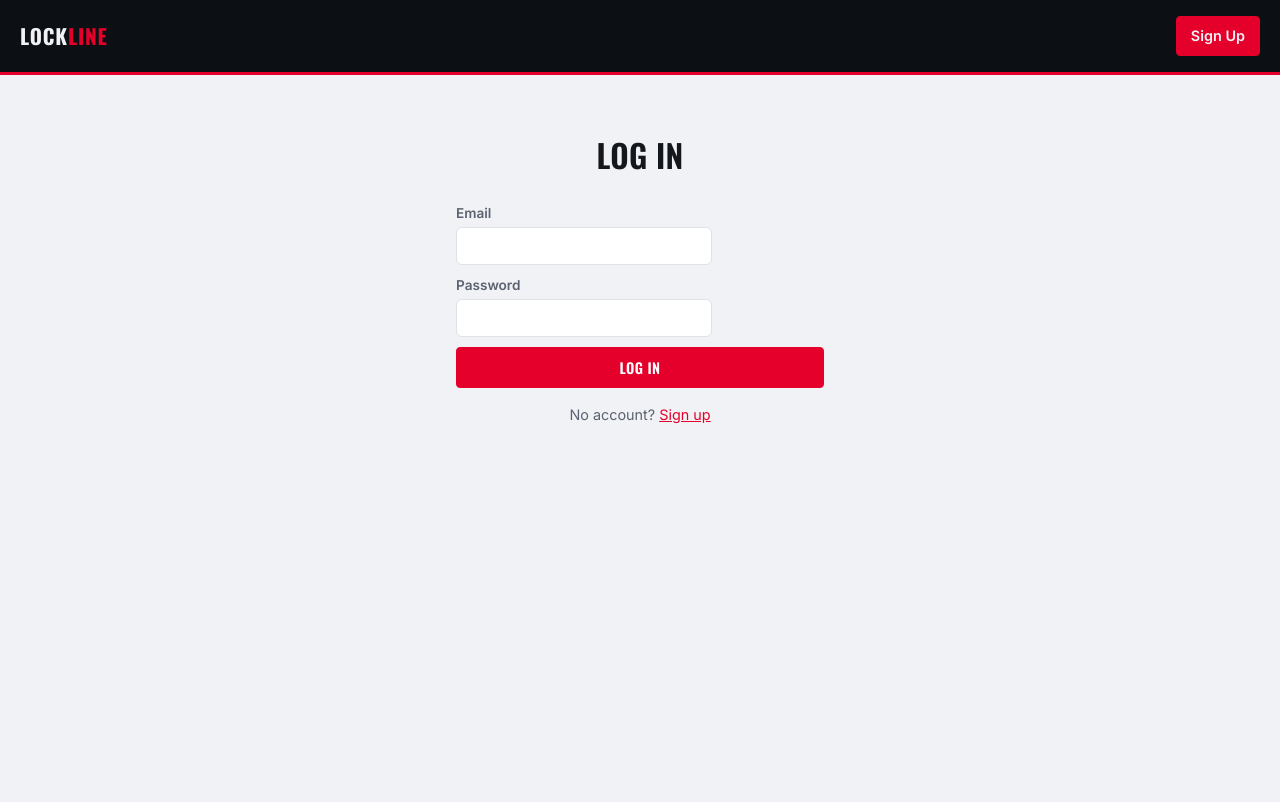
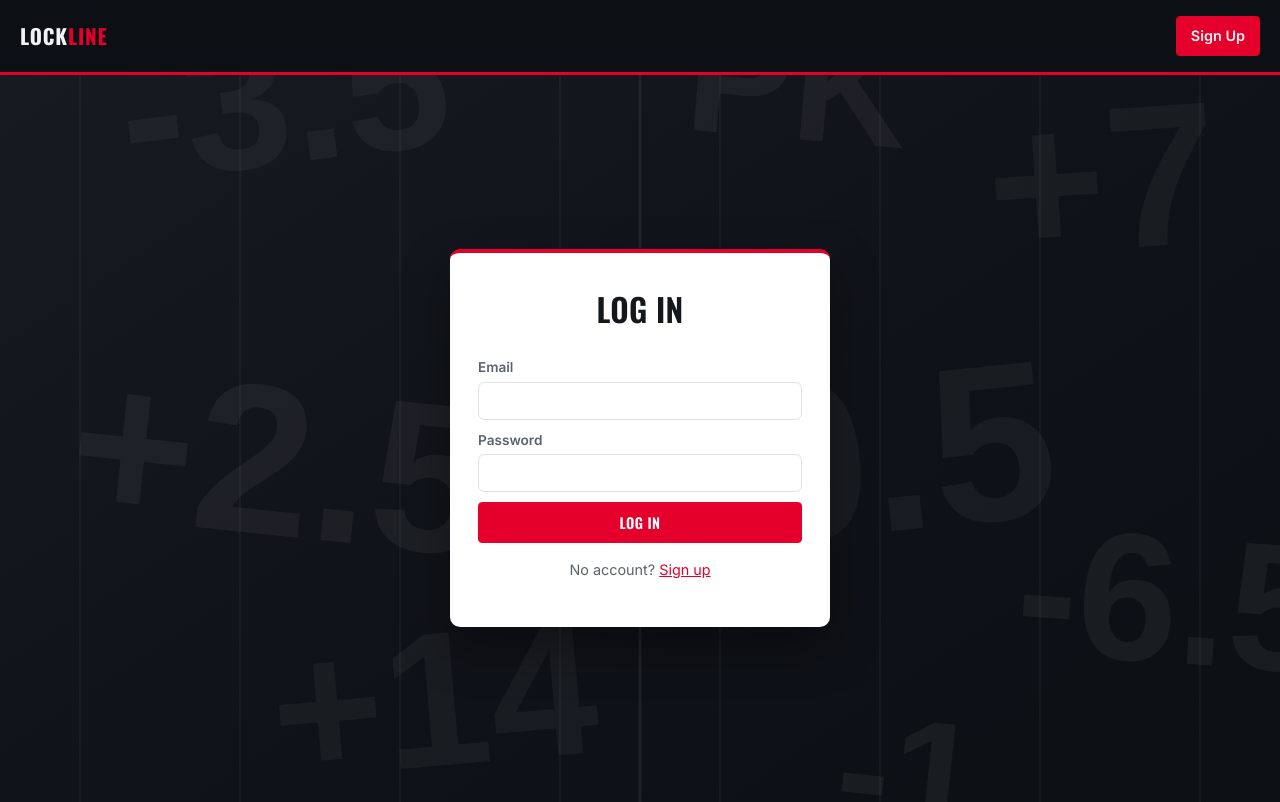
Before and after one commit to TylerGWylie/LockLine, a React (Vite) app in the folder frontend/: page /login in a window 1280 px wide. Built offline with nearby package versions, Linux system fonts and the light colour scheme; no server answers.

Commit message:
Center the auth card, match field widths, add football-field background

```diff
--- a/frontend/src/index.css
+++ b/frontend/src/index.css
@@ -135,6 +135,11 @@ select {
   border-radius: 6px;
   font-size: 1rem;
   font-family: var(--font-body);
+}
+
+.form input,
+.form select {
+  width: 100%;
 }
 
 button {
@@ -435,23 +440,39 @@ th {
   font-size: 0.92rem;
 }
 
-.auth-page {
-  max-width: 400px;
-  margin: 56px auto;
-  padding: 0 16px;
+.auth-shell {
+  min-height: calc(100vh - 73px);
+  display: flex;
+  align-items: center;
+  justify-content: center;
+  padding: 32px 16px;
+  background-color: var(--header-bg);
+  background-image: url("/field-background.svg");
+  background-size: cover;
+  background-position: center;
 }
 
-.auth-page h1 {
+.auth-card {
+  width: 100%;
+  max-width: 380px;
+  padding: 32px 28px;
+  background: var(--bg-muted);
+  border-radius: 10px;
+  border-top: 4px solid var(--accent);
+  box-shadow: 0 20px 48px rgba(0, 0, 0, 0.35);
+}
+
+.auth-card h1 {
   text-align: center;
   text-transform: uppercase;
-  margin-bottom: 24px;
+  margin: 0 0 24px;
 }
 
-.auth-page .form {
+.auth-card .form {
   max-width: none;
 }
 
-.auth-page .muted {
+.auth-card .muted {
   text-align: center;
   margin-top: 16px;
 }
--- a/frontend/src/pages/LoginPage.tsx
+++ b/frontend/src/pages/LoginPage.tsx
@@ -30,7 +30,8 @@ export function LoginPage() {
 
   return (
     <PublicLayout>
-      <div className="auth-page">
+      <div className="auth-shell">
+        <div className="auth-card">
           <h1>Log In</h1>
           <form className="form" onSubmit={handleSubmit}>
             <div>
@@ -58,6 +59,7 @@ export function LoginPage() {
             </Link>
           </p>
         </div>
+      </div>
     </PublicLayout>
   );
 }
--- a/frontend/src/pages/SignupPage.tsx
+++ b/frontend/src/pages/SignupPage.tsx
@@ -32,7 +32,8 @@ export function SignupPage() {
 
   return (
     <PublicLayout>
-      <div className="auth-page">
+      <div className="auth-shell">
+        <div className="auth-card">
           <h1>Sign Up</h1>
           <form className="form" onSubmit={handleSubmit}>
             <div>
@@ -69,6 +70,7 @@ export function SignupPage() {
             </Link>
           </p>
         </div>
+      </div>
     </PublicLayout>
   );
 }
```
Also changed, not shown: frontend/public/field-background.svg (added). Lines whose indentation alone changed are shown as unchanged.
